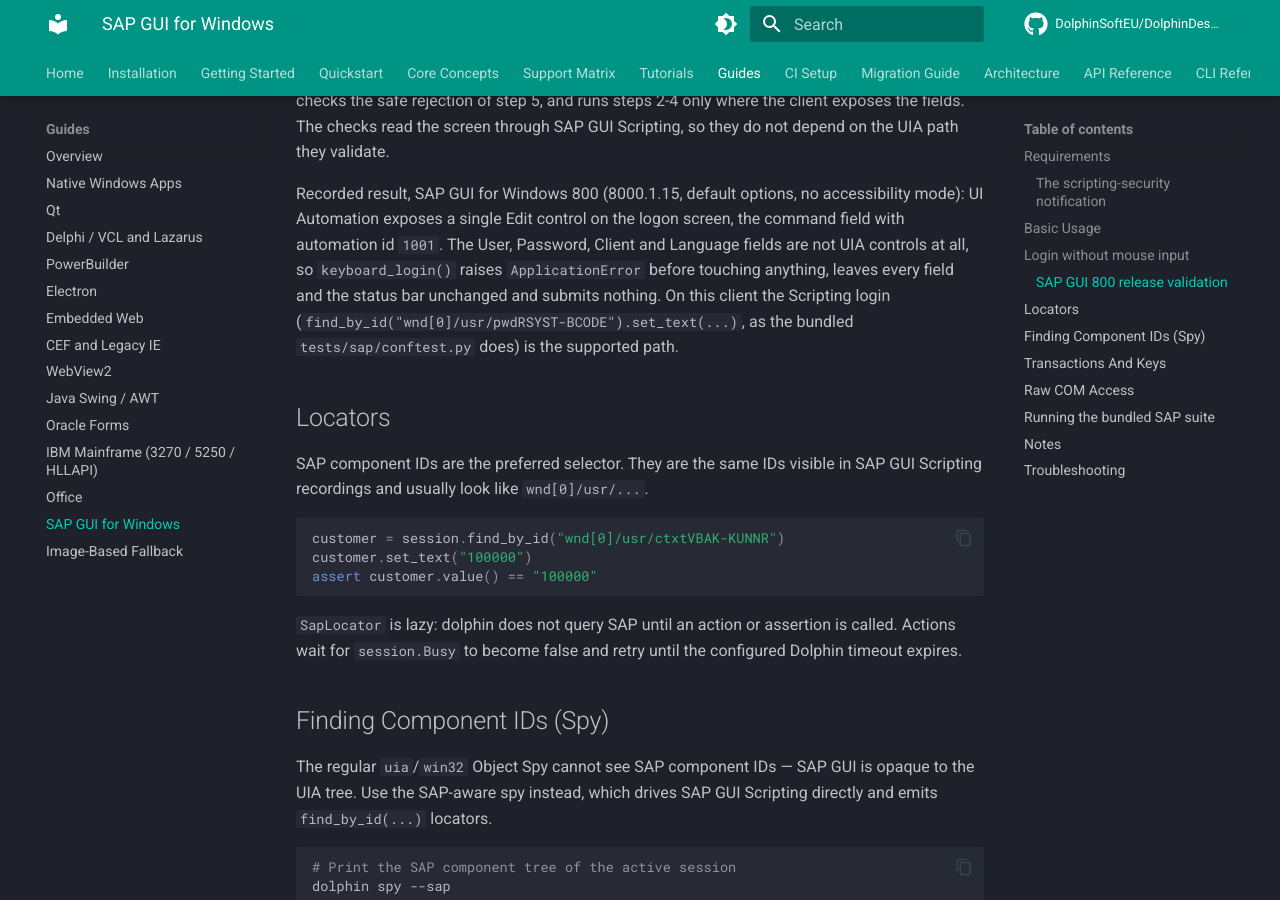
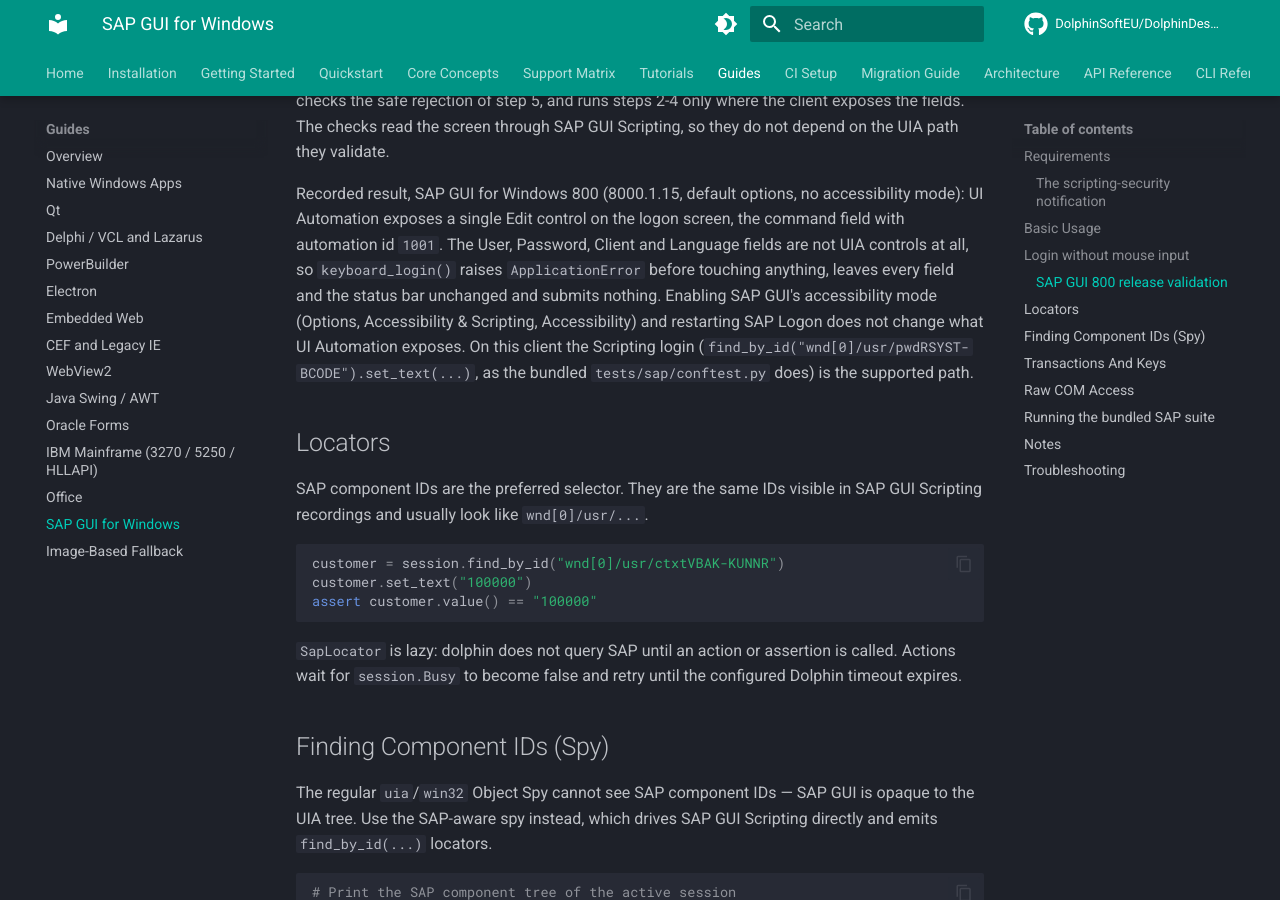
Before and after one commit to DolphinSoftEU/DolphinDesktop, an MkDocs documentation site: the page built from docs/guides/sap.md, in a window 1280 px wide and 900 px high, scrolled down 2476 px. Built offline with MkDocs 1.6.1 and Material for MkDocs 9.7.7, drawn with Linux system fonts in a browser that asks for light colours; comment, search, counter and statistics services are not loaded; the version menu is left out.

Commit message:
docs(sap): accessibility mode does not expose SAP GUI 800 logon fields to UIA either

```diff
--- a/docs/guides/sap.md
+++ b/docs/guides/sap.md
@@ -119,8 +119,10 @@
 screen, the command field with automation id `1001`. The User, Password,
 Client and Language fields are not UIA controls at all, so `keyboard_login()`
 raises `ApplicationError` before touching anything, leaves every field and the
-status bar unchanged and submits nothing. On this client the Scripting login
-(`find_by_id("wnd[0]/usr/pwdRSYST-BCODE").set_text(...)`, as the bundled
+status bar unchanged and submits nothing. Enabling SAP GUI's accessibility
+mode (Options, Accessibility & Scripting, Accessibility) and restarting SAP
+Logon does not change what UI Automation exposes. On this client the Scripting
+login (`find_by_id("wnd[0]/usr/pwdRSYST-BCODE").set_text(...)`, as the bundled
 `tests/sap/conftest.py` does) is the supported path.
 
 ## Locators
```
Also changed, not shown: CHANGELOG.md (+2 -2 lines).
